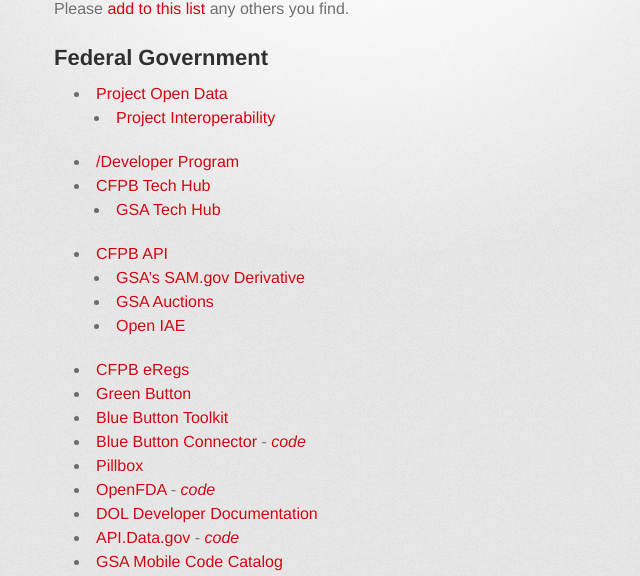
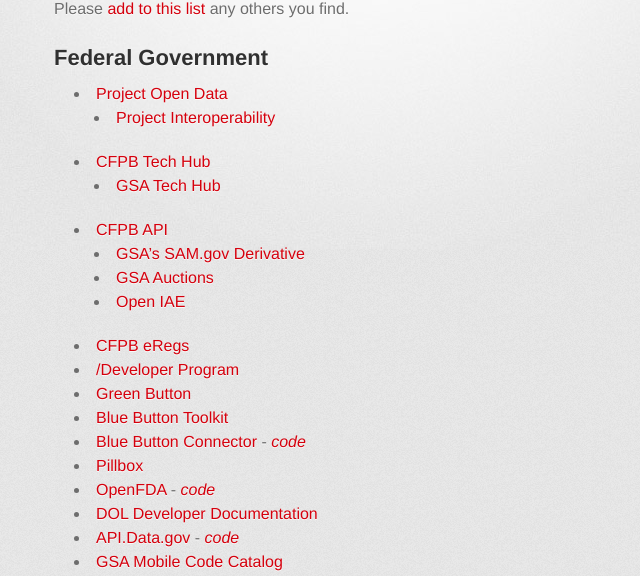
Before and after one commit to GSA/Open-Data-Collaboration-Sandbox, a Jekyll site: the page built from website_examples.md, in a window 1280 px wide and 900 px high, cut to the strip 324-900 px from the top of the window. Shown: the whole strip, without its empty margins (276-916 px from the left). Built offline with Jekyll 4.4.1, drawn with Linux system fonts in a browser that asks for light colours; some web fonts are replaced; some of the changed lines change nothing that is shown.

Commit message:
reordered

```diff
--- a/website_examples.md
+++ b/website_examples.md
@@ -13,7 +13,6 @@
 
 * [Project Open Data](http://project-open-data.github.io)
   * [Project Interoperability](http://project-interoperability.github.io)
-* [/Developer Program](http://18f.github.io/API-All-the-X/)
 * [CFPB Tech Hub](http://cfpb.github.io)
   * [GSA Tech Hub](https://gsa.github.io)
 * [CFPB API](http://cfpb.github.io/api/hmda/)
@@ -21,6 +20,7 @@
   * [GSA Auctions]()
   * [Open IAE](http://gsa.github.io/openIAE/)
 * [CFPB eRegs](http://eregs.github.io/eregulations/)
+* [/Developer Program](http://18f.github.io/API-All-the-X/)
 * [Green Button](http://green-button.github.io)
 * [Blue Button Toolkit](http://blue-button.github.io/)
 * [Blue Button Connector](http://bluebuttonconnector.healthit.gov/) - *[code](https://github.com/blue-button/connector/tree/gh-pages)*
```
